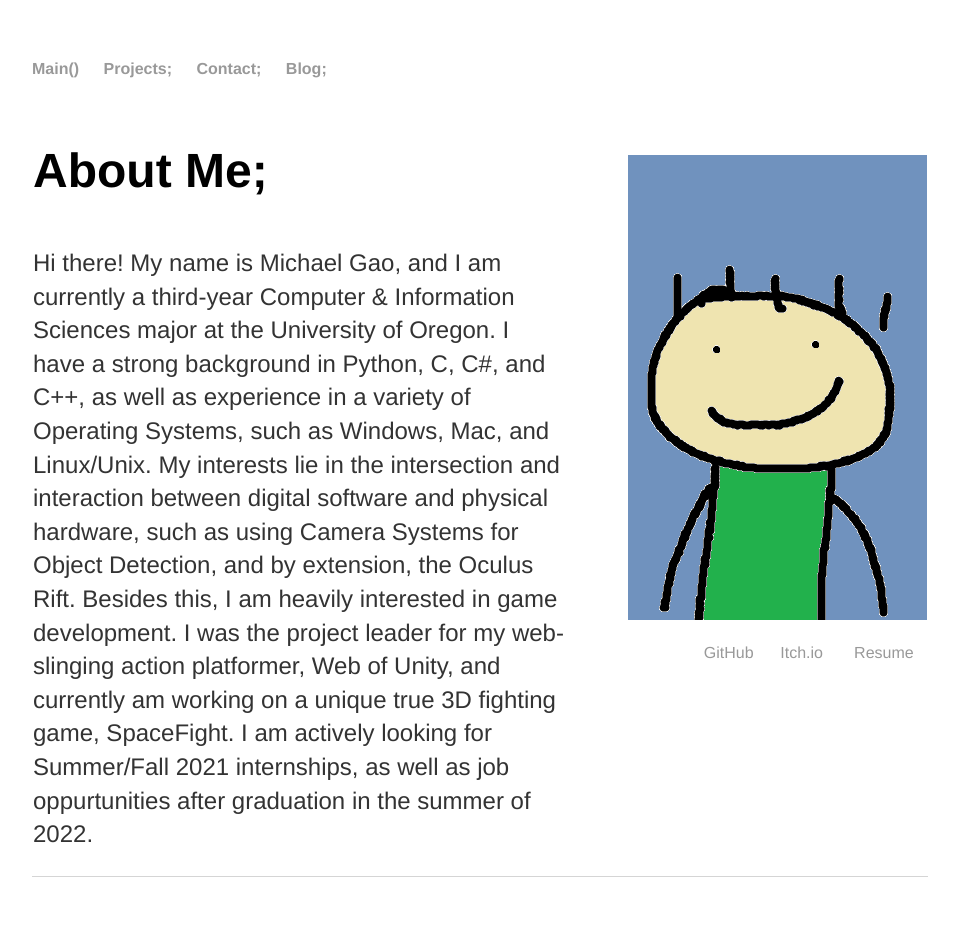
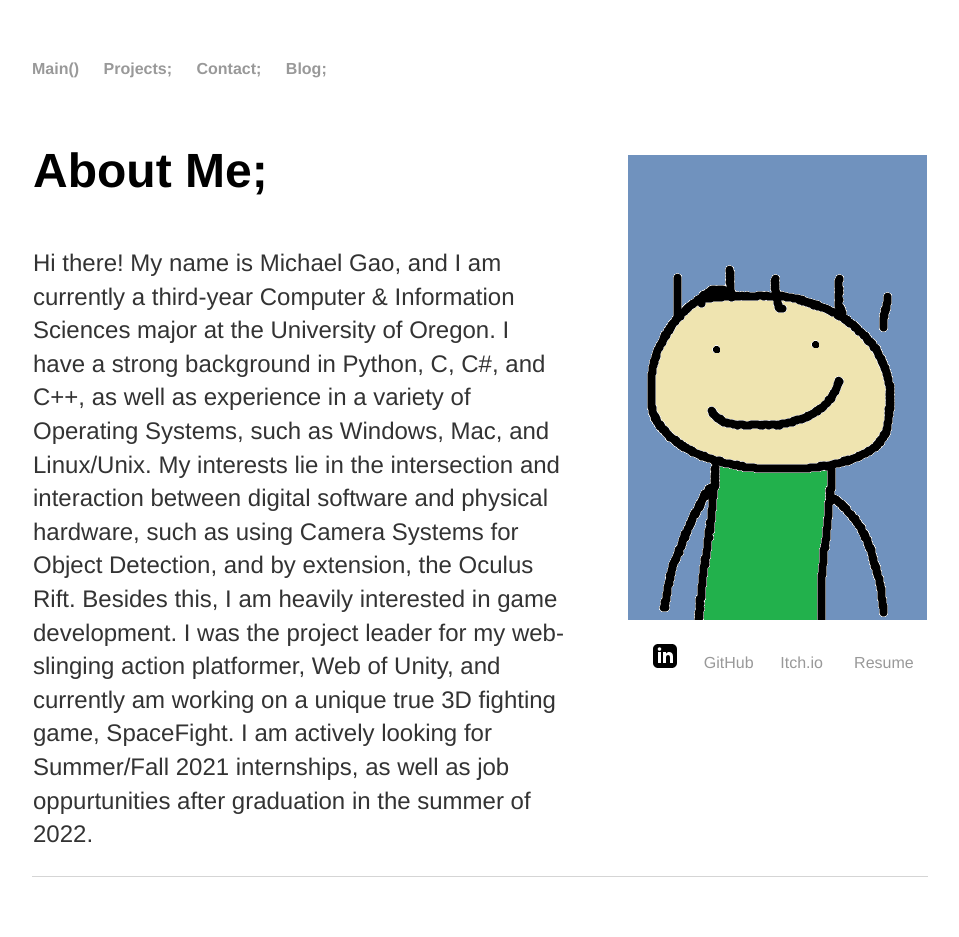
Before and after one commit to michael-c-gao/WebsiteOfMichael, a Jekyll site: the page built from index.html, in a window 1280 px wide. Shown: the whole page, without its empty margins (160-1119 px from the left). Built offline with Jekyll 4.4.1, drawn with Linux system fonts in a browser that asks for light colours.

Commit message:
Update index.html

```diff
--- a/index.html
+++ b/index.html
@@ -32,7 +32,7 @@ title: Michael C. Gao
 	<section class="child">
 
 	<div align="center"><img style="padding-left: 60px; padding-bottom: 20px; padding-top: 60px;" src="selfportrait.png" alt="Self Portrait"></div>
-	<div align="right"> <a href="https://www.linkedin.com/in/michael-c-gao/" target="_blank"><i class="fab fa-linkedin"></i></a>  &nbsp; &nbsp; &nbsp;<a href="https://github.com/michael-c-gao">GitHub</a>&nbsp; &nbsp; &nbsp;  <a href="https://mexhal.itch.io/">Itch.io</a> &nbsp; &nbsp; &nbsp; <a href="GaoMichaelResume.pdf" target="resume">Resume&nbsp;&nbsp;&nbsp;</a></div>
+	<div align="right"> <a id="linkedin" href="https://www.linkedin.com/in/michael-c-gao/"><img src="logo/linkedin.svg" alt="linkedin"></a> &nbsp; &nbsp; &nbsp;<a href="https://github.com/michael-c-gao">GitHub</a>&nbsp; &nbsp; &nbsp;  <a href="https://mexhal.itch.io/">Itch.io</a> &nbsp; &nbsp; &nbsp; <a href="GaoMichaelResume.pdf" target="resume">Resume&nbsp;&nbsp;&nbsp;</a></div>
 	</div>
 	</section>
 </section>
```
